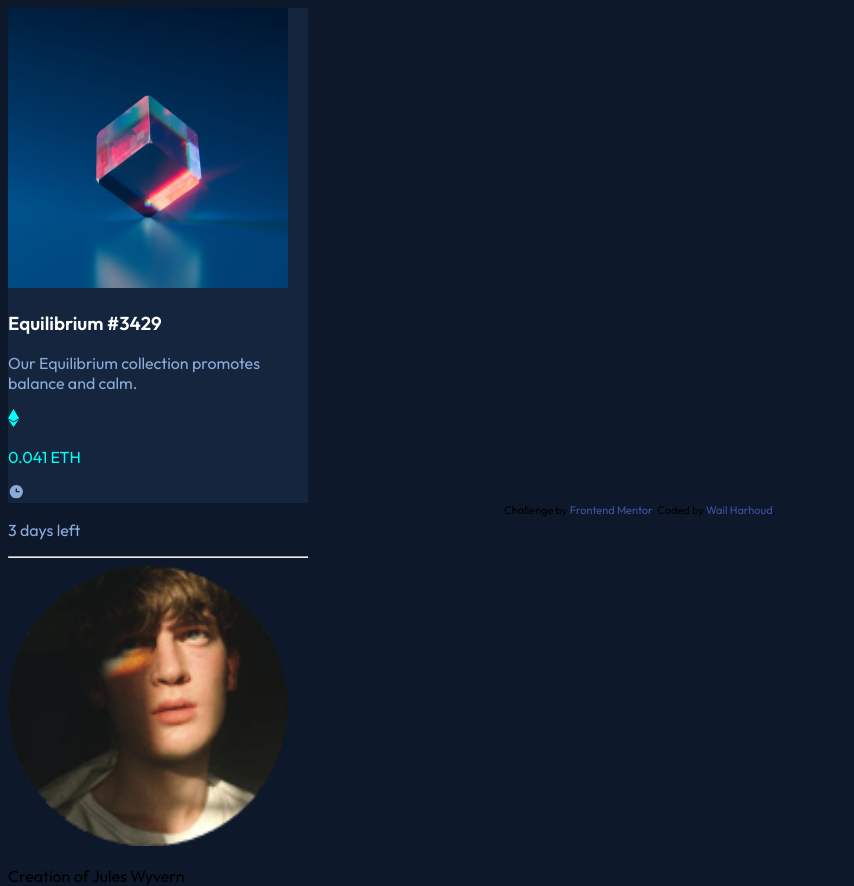
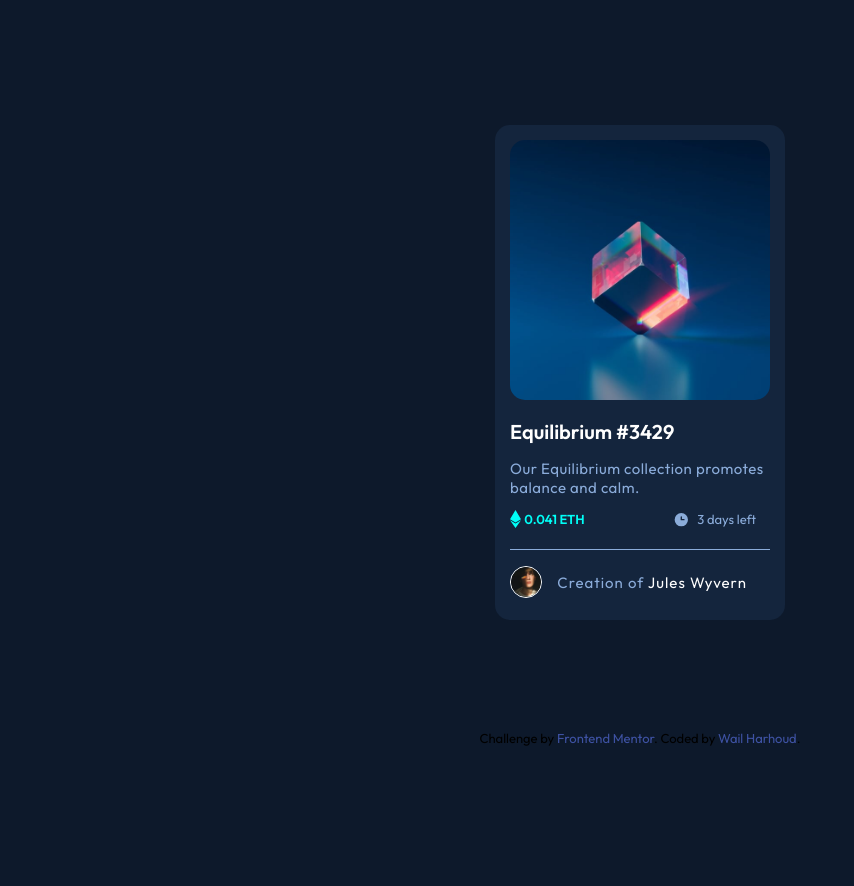
Before and after one commit to wail-hr/nft_project, a plain HTML site: page index.html in a window 1280 px wide. Shown: the whole page, without its empty margins (0-854 px from the left). After the commit the page ends 800 px from the top, so only its background shows below. Drawn offline with Linux system fonts and the light colour scheme.

Commit message:
Finished the css file

```diff
--- a/css/main.css
+++ b/css/main.css
@@ -9,16 +9,29 @@ body {
 
 .container {
     background-color: hsl(216, 50%, 16%);
-    width: 300px;
-    height: 495px;
+    width: 260px;
+    height: 465px;
+    padding: 15px;
+    border-radius: 15px;
+    margin: auto;
+    margin-top: 125px;
 }
 
-img {
-    width: 280px;
+.nft_img {
+    width: 260px;
+    border-radius: 15px;
 }
 
 h3 {
     color: hsl(0, 0%, 100%);
+    font-size: 20px;
+    margin: 15px 0px;
+}
+
+.definition {
+    margin: 0px 0px;
+    font-size: 15px;
+    letter-spacing: 0.5px;
 }
 
 .definition,
@@ -26,8 +39,52 @@ h3 {
     color: hsl(215, 51%, 70%);
 }
 
+.eth_icon {
+    display: inline-block;
+    vertical-align: sub;
+}
+
 .price {
+    display: inline-block;
     color: hsl(178, 100%, 50%);
+    margin-right: 85px;
+    font-size: 13px;
+    font-weight: 600;
+}
+
+.clock_icon {
+    vertical-align: -4px;
+}
+
+.time_left {
+    font-size: 13px;
+    display: inline-block;
+    margin: 14px 0px 14px 4px;
+}
+
+hr {
+    border: 1px solid hsl(215, 51%, 70%);
+    border-bottom: 0;
+}
+
+.avatar_img {
+    width: 30px;
+    display: inline-block;
+    vertical-align: -10px;
+    border: 1px solid white;
+    border-radius: 25px;
+}
+
+span {
+    color: hsl(215, 51%, 70%);
+}
+
+.card_footer {
+    display: inline-block;
+    margin-left: 12px;
+    color: hsl(0, 0%, 100%);
+    letter-spacing: 1px;
+    font-size: 15px;
 }
 
 /* END NFT CARD */
@@ -35,8 +92,9 @@ h3 {
 /* Start Footer */
 
 .attribution {
-    font-size: 11px;
+    font-size: 13px;
     text-align: center;
+    margin-top: 110px;
 }
 
 .attribution a {
```
